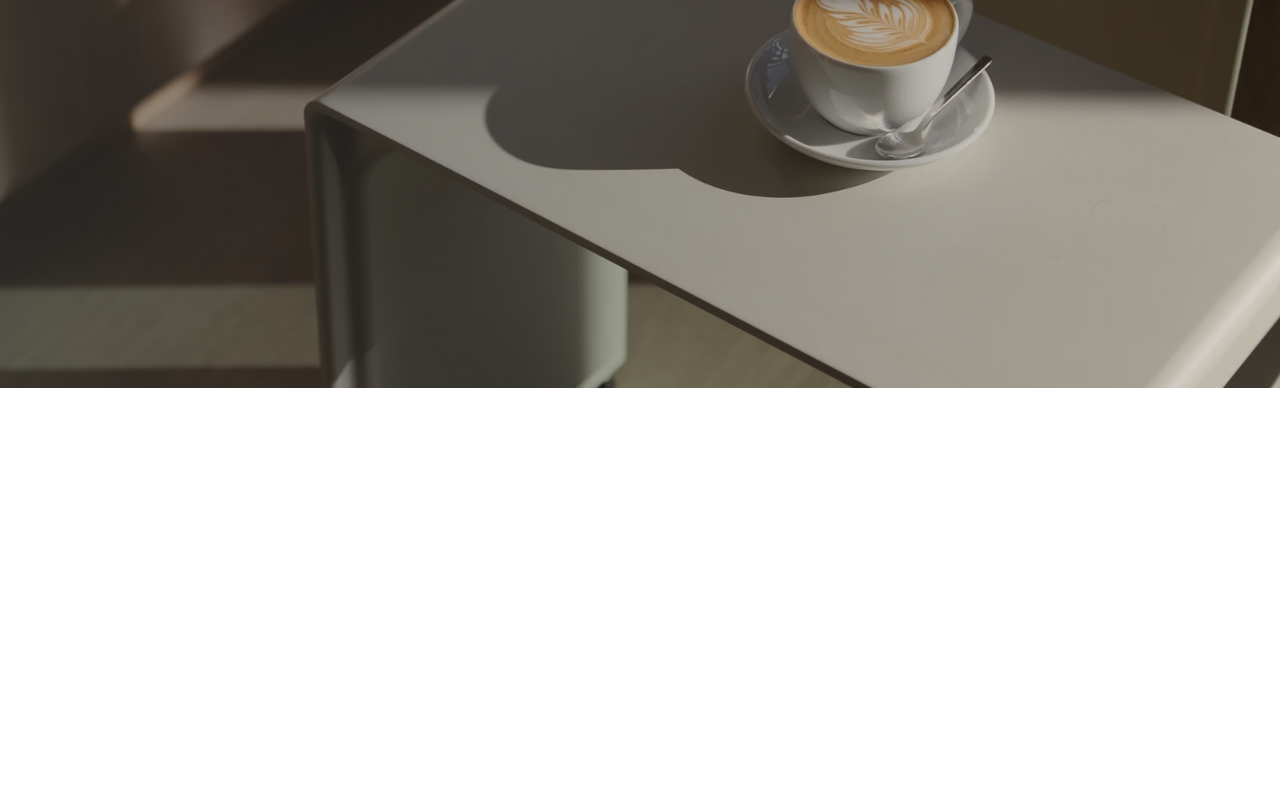
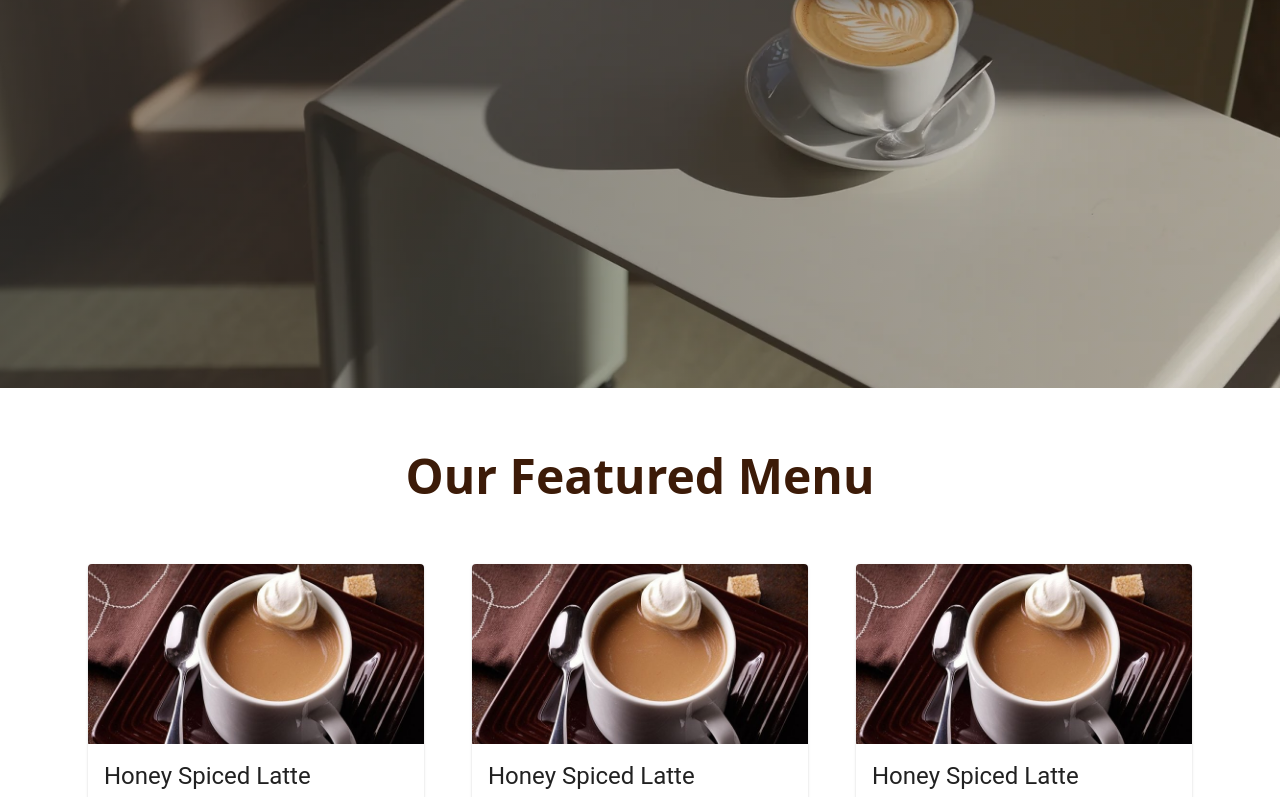
Before and after one commit to lebohangmdm/coffee-app-v2, a React (Vite) app: page / in a window 1280 px wide. Shown: the part 476-1273 px from the top of the page. Before the commit the page ends 864 px from the top, so only its background shows below. Built offline with nearby package versions, Linux system fonts and the light colour scheme.

Commit message:
create about and featured section

```diff
--- a/src/App.jsx
+++ b/src/App.jsx
@@ -1,11 +1,14 @@
+import Home from "./Pages/Home";
 import Header from "./ui/Header/Header";
-import Home from "./ui/Pages/Home";
+import Featured from "./ui/Section/Featured";
 
 function App() {
   return (
     <>
       <Header />
-      <Home />
+      <main>
+        <Home />
+      </main>
     </>
   );
 }
--- /dev/null
+++ b/src/Pages/Home.jsx
@@ -0,0 +1,16 @@
+import React from "react";
+import Hero from "../ui/Section/Hero";
+import Featured from "../ui/Section/Featured";
+import About from "../ui/Section/About";
+
+const Home = () => {
+  return (
+    <main>
+      <Hero />
+      <Featured />
+      <About />
+    </main>
+  );
+};
+
+export default Home;
--- a/src/index.css
+++ b/src/index.css
@@ -5,6 +5,9 @@
 @layer components {
   .nav-link {
     @apply text-xl font-semibold text-blackish no-underline capitalize hover:text-amber-950 transition-all duration-150;
+  }
+  .align-element {
+    @apply max-w-6xl mx-auto px-4 md:px-6;
   }
 }
 
--- /dev/null
+++ b/src/ui/Card.jsx
@@ -0,0 +1,32 @@
+import * as React from "react";
+import Card from "@mui/material/Card";
+import CardActions from "@mui/material/CardActions";
+import CardContent from "@mui/material/CardContent";
+import CardMedia from "@mui/material/CardMedia";
+import Button from "@mui/material/Button";
+import Typography from "@mui/material/Typography";
+
+export default function MediaCard() {
+  return (
+    <Card sx={{ maxWidth: 345, marginInline: "auto" }}>
+      <CardMedia
+        sx={{ height: 180 }}
+        image="/honey-spiced-latte.jpg"
+        title="Honey Spiced Latte"
+      />
+      <CardContent>
+        <Typography gutterBottom variant="h5" component="div">
+          Honey Spiced Latte
+        </Typography>
+        <Typography variant="body2" color="text.secondary">
+          We combine rich molasses, golden honey and a host of spices to create
+          this warm and comforting beverage.
+        </Typography>
+      </CardContent>
+      <CardActions>
+        <Button size="small">$ 12</Button>
+        <Button size="small">Add to cart</Button>
+      </CardActions>
+    </Card>
+  );
+}
--- /dev/null
+++ b/src/ui/Section/About.jsx
@@ -0,0 +1,70 @@
+import { Button } from "@mui/material";
+import React from "react";
+
+const About = () => {
+  return (
+    <section className="pt-16">
+      <div className="align-element">
+        <div className="flex flex-col gap-12 lg:flex-row">
+          <div className="space-y-4 md:space-y-6 lg:space-y-8 lg:w-[40%]">
+            <h3 className="text-xl sm:text-2xl capitalize font-semibold text-brownish-1 md:text-3xl mb-6">
+              About our coffee
+            </h3>
+            <p className="max-w-2xl">
+              Whether you're searching for something new to warm your mug,
+              seeking the best brew method for your favorite blend or exploring
+              our rarest offerings, you’ve come to the right place.Exceptional
+              coffees from around the world
+            </p>
+            <Button
+              variant="contained"
+              className="rounded-full bg-black px-4 mt-4"
+            >
+              Order now
+            </Button>
+          </div>
+
+          <div className="grid grid-cols-2  gap-4 lg:w-[60%] lg:gap-12">
+            <div className="grid justify-end">
+              <h3 className="text-xl sm:text-2xl font-semibold text-brownish-1 md:text-3xl mb-6">
+                Opening Hours
+              </h3>
+              <ul className="space-y-2">
+                <li className="text-sm sm:text-base md:text-lg">
+                  <span className="font-bold">Saturday </span>: 9.00am-4pm
+                </li>
+                <li className="text-sm sm:text-base md:text-lg ">
+                  <span className="font-bold">Sunday </span>: 9.00am-4pm
+                </li>
+                <li className="text-sm sm:text-base md:text-lg">
+                  <span className="font-bold">Monday </span>: 6.00am-5pm
+                </li>
+                <li className="text-sm sm:text-base md:text-lg">
+                  <span className="font-bold">Tuesday </span>: 6.00am-5pm
+                </li>
+                <li className="text-sm sm:text-base md:text-lg">
+                  <span className="font-bold">Wednesday </span>: 6.00am-5pm
+                </li>
+                <li className="text-sm sm:text-base  md:text-lg">
+                  <span className="font-bold">Thursday </span>: 6.00am-5pm
+                </li>
+                <li className="text-sm sm:text-base md:text-lg">
+                  <span className="font-bold">Friday </span>: 6.00am-5pm
+                </li>
+              </ul>
+            </div>
+            <div>
+              <img
+                src="/irish-coffee.jpg"
+                alt=""
+                className=" object-cover shadow-xl"
+              />
+            </div>
+          </div>
+        </div>
+      </div>
+    </section>
+  );
+};
+
+export default About;
--- /dev/null
+++ b/src/ui/Section/Featured.jsx
@@ -0,0 +1,24 @@
+import React from "react";
+import Card from "../Card";
+import CardMedia from "../Card";
+
+const Featured = () => {
+  return (
+    <section className="py-16">
+      <div className="align-element">
+        <div className="flex justify-center mb-5 md:mb-12 lg:mb-16">
+          <h1 className="text-3xl font-semibold capitalize text-brownish-1 md:text-4xl lg:text-5xl">
+            Our featured Menu
+          </h1>
+        </div>
+        <div className="grid md:grid-cols-2  lg:grid-cols-3 gap-6 md:gap-8 lg:gap-12 ">
+          <CardMedia />
+          <CardMedia />
+          <CardMedia />
+        </div>
+      </div>
+    </section>
+  );
+};
+
+export default Featured;
--- a/src/ui/Pages/Home.jsx
+++ b/src/ui/Section/Hero.jsx
@@ -1,8 +1,6 @@
-import React from "react";
-
-const Home = () => {
+const Hero = () => {
   return (
-    <section className="bg-coffee">
+    <section className="bg-coffee pt-12">
       <div className="container mx-auto px-4 md:px-6">
         <div className="flex flex-col space-y-8 w-3/4 sm:w-1/2 pt-16">
           <h1 className="text-4xl text-white  uppercase md:text-5xl lg:text-6xl">
@@ -20,4 +18,4 @@ const Home = () => {
   );
 };
 
-export default Home;
+export default Hero;
--- a/tailwind.config.js
+++ b/tailwind.config.js
@@ -9,6 +9,10 @@ export default {
         "brownish-2": "#180b03",
         "brownish-3": "#d7c2b7",
         "brownish-4": "#e4d7cf",
+        "light-brown-1": "#faeee0",
+        "light-brown-2": "#f6debc",
+        "light-brown-3": "#ffe0b7",
+        "light-brown-4": "#f9cf93",
         blackish: "#333",
         whitesmoke: "#F5F5F5",
       },
```
Also changed, not shown: public/honey-spiced-latte.jpg (added), public/irish-coffee.jpg (added).
